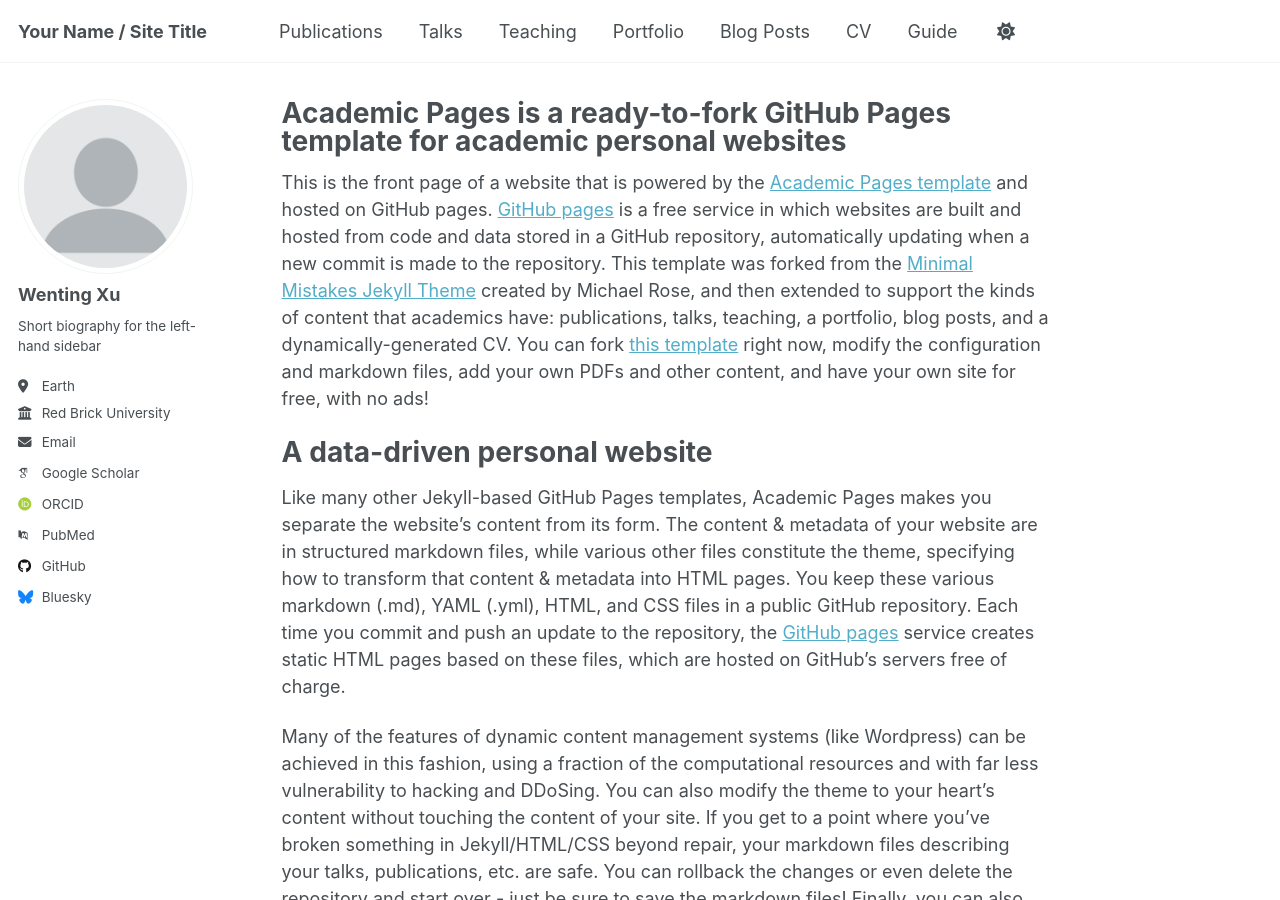
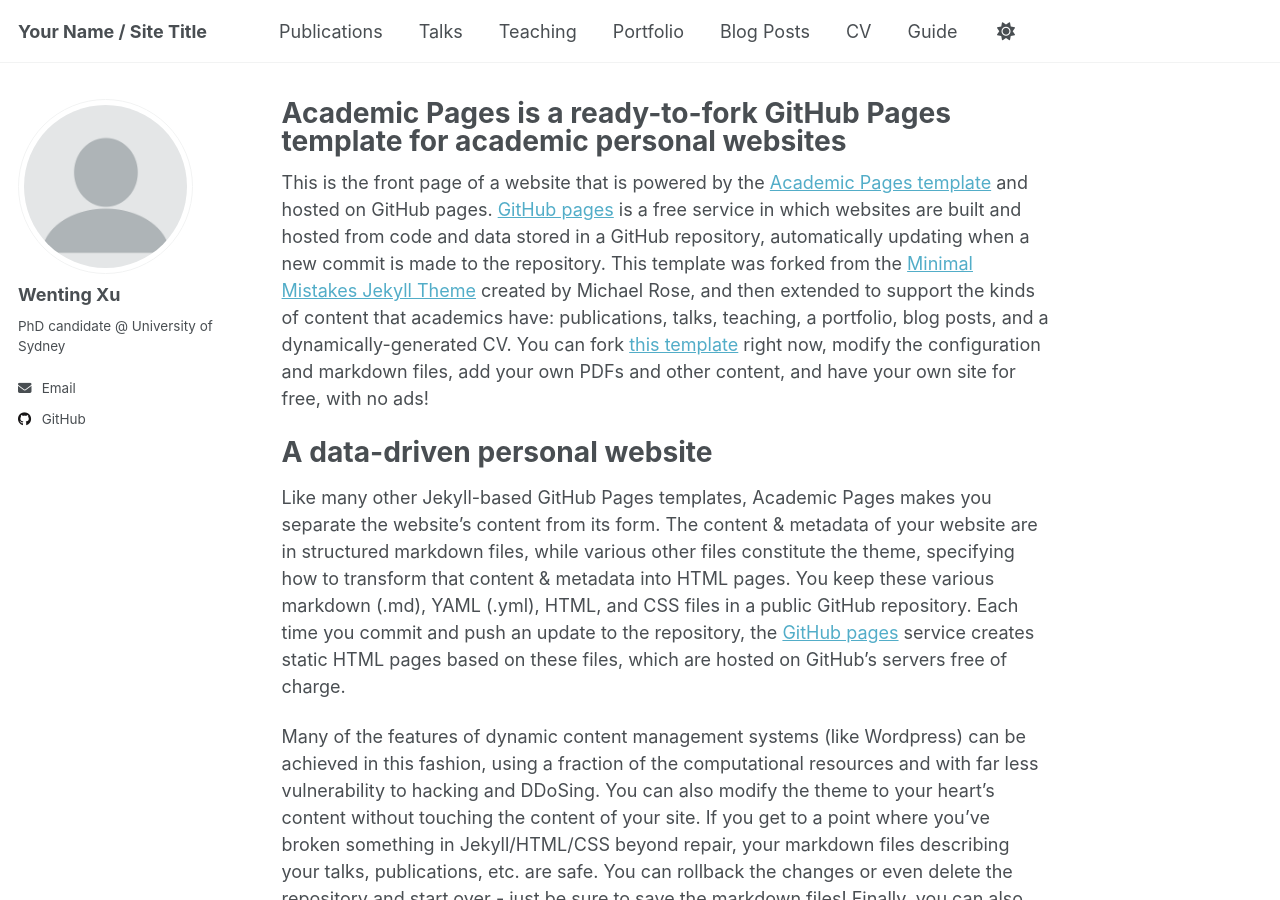
Before and after one commit to WentingXu3o3/wentingxu3o3.github.io, a Jekyll site: the page built from _pages/about.md, in a window 1280 px wide and 900 px high. Built offline with Jekyll 4.4.1, drawn with Linux system fonts in a browser that asks for light colours; some web fonts are replaced.

Commit message:
Update _config.yml

```diff
--- a/_config.yml
+++ b/_config.yml
@@ -25,20 +25,20 @@ author:
   avatar           : "profile.png"
   name             : "Wenting Xu"
   pronouns         : # example: "she/her"
-  bio              : "Short biography for the left-hand sidebar"
-  location         : "Earth"
-  employer         : "Red Brick University"
+  bio              : "PhD candidate @ University of Sydney"
+  location         : #"Sydeny"
+  employer         : #"Red Brick University"
   uri              : # URL
-  email            : "none@example.org"
+  email            : "wenting.xu@sydney.edu.au"
 
   # Academic websites
   academia         : # URL
   arxiv            : # URL - Update with the correct link to your profile
-  googlescholar    : "https://scholar.google.com/citations?user=PS_CX0AAAAAJ"
+  googlescholar    : #"https://scholar.google.com/citations?user=PS_CX0AAAAAJ"
   impactstory      : # URL
-  orcid            : "http://orcid.org/yourorcidurl"
+  orcid            : #"http://orcid.org/yourorcidurl"
   semantic         : # URL
-  pubmed           : "https://www.ncbi.nlm.nih.gov/pubmed/?term=john+snow"
+  pubmed           : #"https://www.ncbi.nlm.nih.gov/pubmed/?term=john+snow"
   researchgate     : # URL
   scopus           : # URL
 
@@ -46,12 +46,12 @@ author:
   bitbucket        : # Username - Update with your username on the site
   codepen          : # Username
   dribbble         : # Username
-  github           : "academicpages"
+  github           : "wentingxu3o3"
   kaggle           : # Username
   stackoverflow    : # User number or user number and name (i.e., use "1" or "1/jeff-atwood")
 
   # Social media
-  bluesky          : "bsky.app" # Replace this with you Bluesky username
+  bluesky          : #"bsky.app" # Replace this with you Bluesky username
   facebook         : # Username
   flickr           : # Username
   foursquare       : # Username
```
